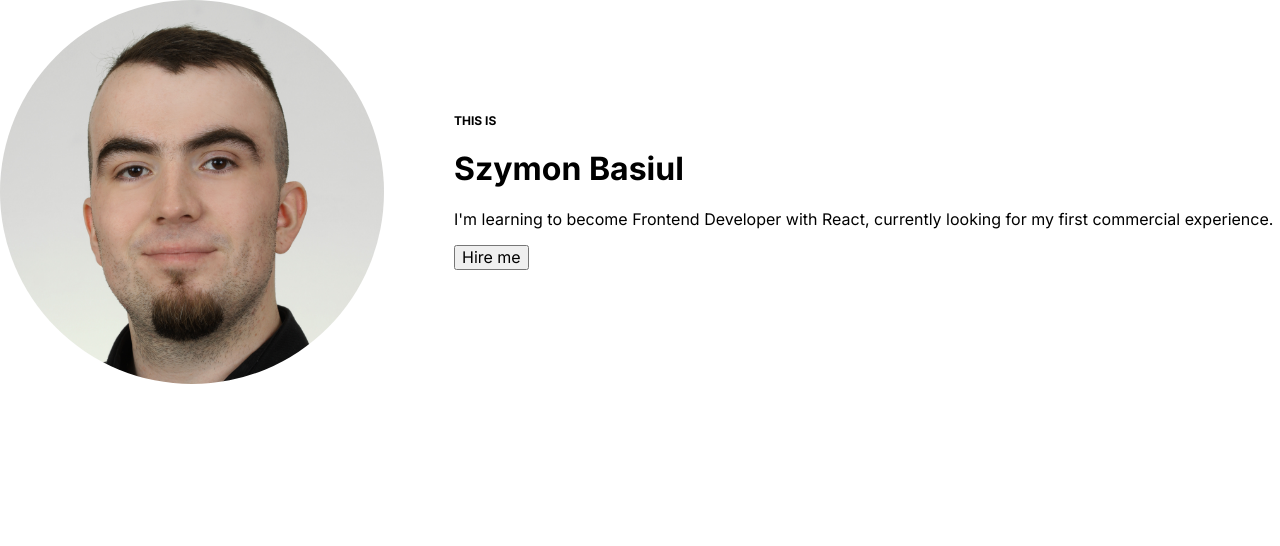
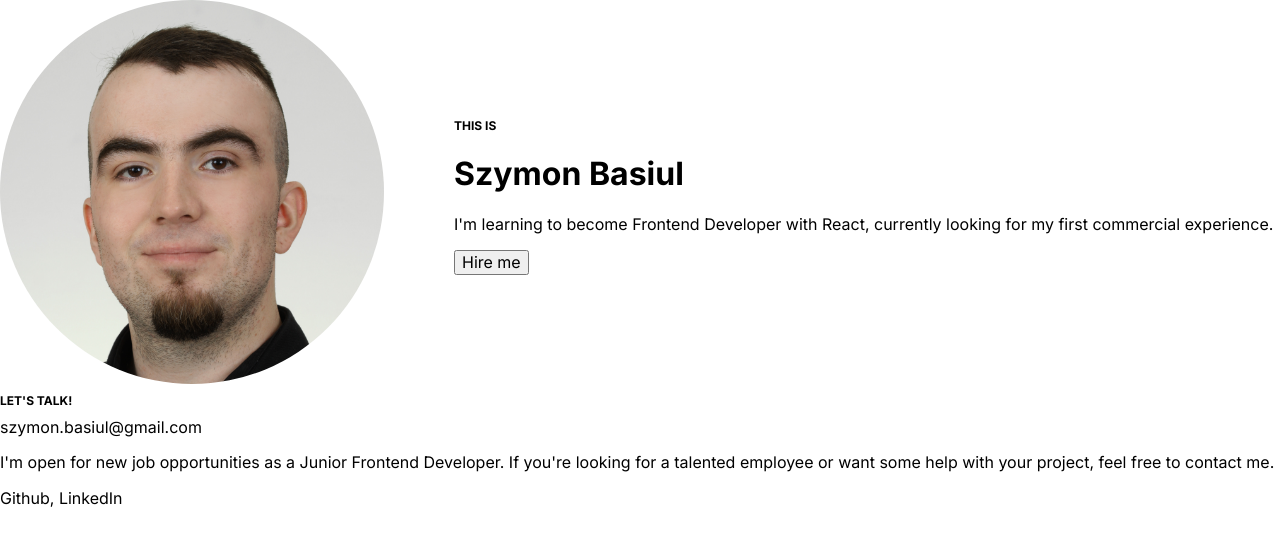
Before and after one commit to szymonbasiul/homepage-szymonb, a React (Create React App) app: page / in a window 1280 px wide. Shown: the top 546 px of the page. Built offline with nearby package versions, Linux system fonts and the light colour scheme.

Commit message:
Footer content - first version

```diff
--- /dev/null
+++ b/src/features/personalHomepage/PersonalHomepage/Footer/index.js
@@ -0,0 +1,18 @@
+import { Container, EmailLink, Preheader, SocialIcons, Content } from "./styled";
+
+const Footer = () => {
+  return (
+    <Container>
+      <div>
+        <Preheader>Let's talk!</Preheader>
+        <EmailLink>szymon.basiul@gmail.com</EmailLink>
+        <Content>
+          I'm open for new job opportunities as a Junior Frontend Developer. If you're looking for a talented employee or want some help with your project, feel free to contact me.
+        </Content>
+        <SocialIcons>Github, LinkedIn</SocialIcons>
+      </div>
+    </Container>
+  );
+};
+
+export default Footer;
--- /dev/null
+++ b/src/features/personalHomepage/PersonalHomepage/Footer/styled.js
@@ -0,0 +1,23 @@
+import styled from "styled-components";
+
+export const Container = styled.footer`
+  display: inline-flex;
+`;
+
+export const Preheader = styled.h2`
+  font-size: 12px;
+  font-weight: bold;
+  text-transform: uppercase;
+`;
+
+export const EmailLink = styled.a`
+
+`;
+
+export const Content = styled.p`
+  display: flex;
+`;
+
+export const SocialIcons = styled.div`
+
+`;
--- a/src/features/personalHomepage/PersonalHomepage/PersonalInfo/styled.js
+++ b/src/features/personalHomepage/PersonalHomepage/PersonalInfo/styled.js
@@ -14,7 +14,7 @@ export const PersonalImage = styled.img`
   object-fit: cover;
   object-position: top center;
 `;
-export const Preheader = styled.div`
+export const Preheader = styled.h2`
   font-size: 12px;
   font-weight: bold;
   text-transform: uppercase;
--- a/src/features/personalHomepage/PersonalHomepage/index.js
+++ b/src/features/personalHomepage/PersonalHomepage/index.js
@@ -1,9 +1,13 @@
+import Footer from "./Footer";
 import PersonalInfo from "./PersonalInfo";
 
 function PersonalHomepage() {
-    return (
-        <PersonalInfo />
-    )
+  return (
+    <>
+      <PersonalInfo />
+      <Footer />
+    </>
+  );
 }
 
 export default PersonalHomepage;
```
